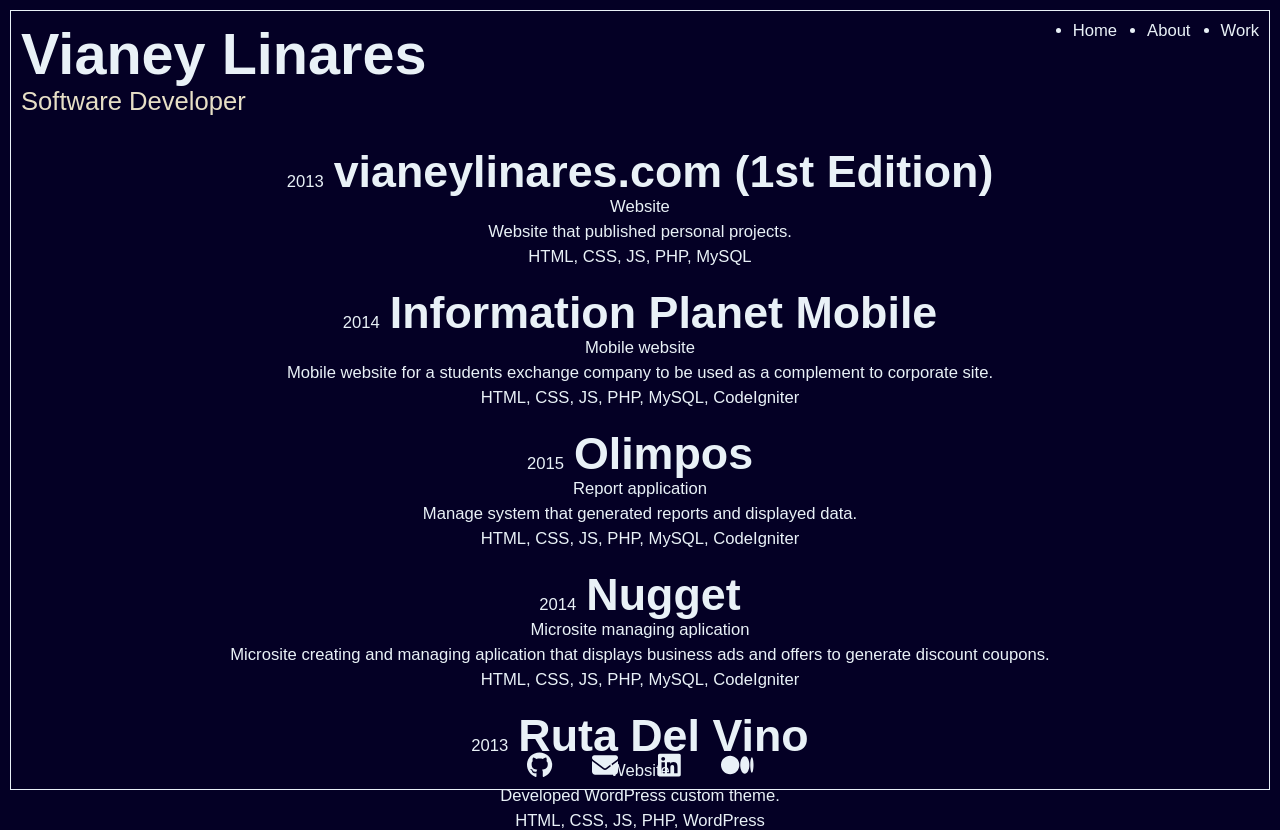
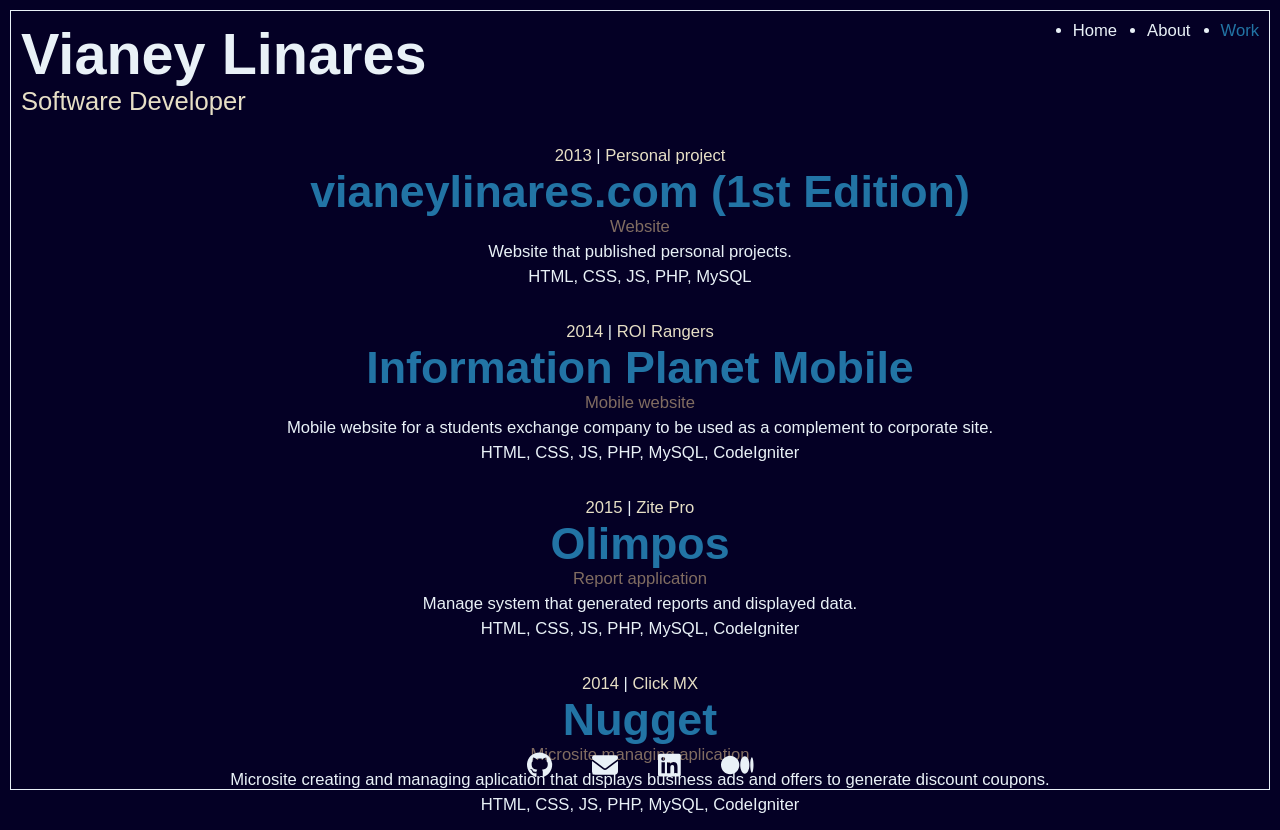
Before and after one commit to vianeylinares/vl-react, a React (Create React App) app: page /work in a window 1280 px wide. Shown: the top 830 px of the page. Built offline with nearby package versions, Linux system fonts and the light colour scheme.

Commit message:
Adjusted color styles to improve general content presentation.

```diff
--- a/src/components/Work.js
+++ b/src/components/Work.js
@@ -9,7 +9,7 @@ export const Work = () => {
           return(
             <article key={project.id} className='work-item'>
               <div>
-                <span className='year'>{project.year}</span>
+                <span className='year'>{project.year}</span> | <span className='company'>{project.company}</span>
                 <h2 className='title'>
                   {project.name}
                 </h2>
--- a/src/data/projects.js
+++ b/src/data/projects.js
@@ -6,7 +6,8 @@ export const projects = [
         'technology': 'HTML, CSS, JS, PHP, MySQL',
         'categories': 'Website',
         'year': '2013',
-        'description': 'Website that published personal projects.'
+        'description': 'Website that published personal projects.',
+        'company': 'Personal project'
     },
     {
         'id': '2',
@@ -15,7 +16,8 @@ export const projects = [
         'technology': 'HTML, CSS, JS, PHP, MySQL, CodeIgniter',
         'categories': 'Mobile website',
         'year': '2014',
-        'description': 'Mobile website for a students exchange company to be used as a complement to corporate site.'
+        'description': 'Mobile website for a students exchange company to be used as a complement to corporate site.',
+        'company': 'ROI Rangers'
     },
     {
         'id': '3',
@@ -24,7 +26,8 @@ export const projects = [
         'technology': 'HTML, CSS, JS, PHP, MySQL, CodeIgniter',
         'categories': 'Report application',
         'year': '2015',
-        'description': 'Manage system that generated reports and displayed data.'
+        'description': 'Manage system that generated reports and displayed data.',
+        'company': 'Zite Pro'
     },
     {
         'id': '4',
@@ -33,7 +36,8 @@ export const projects = [
         'technology': 'HTML, CSS, JS, PHP, MySQL, CodeIgniter',
         'categories': 'Microsite managing aplication',
         'year': '2014',
-        'description': 'Microsite creating and managing aplication that displays business ads and offers to generate discount coupons.'
+        'description': 'Microsite creating and managing aplication that displays business ads and offers to generate discount coupons.',
+        'company': 'Click MX'
     },
     {
         'id': '5',
@@ -42,7 +46,8 @@ export const projects = [
         'technology': 'HTML, CSS, JS, PHP, WordPress',
         'categories': 'Website',
         'year': '2013',
-        'description': 'Developed WordPress custom theme.'
+        'description': 'Developed WordPress custom theme.',
+        'company': 'Click MX'
     },
     {
         'id': '6',
@@ -51,7 +56,8 @@ export const projects = [
         'technology': 'HTML, CSS, JS, PHP, MySQL',
         'categories': 'Website',
         'year': '2013',
-        'description': 'Website that published personal projects.'
+        'description': 'Website that published personal projects.',
+        'company': 'Personal project'
     },
     {
         'id': '7',
@@ -60,7 +66,8 @@ export const projects = [
         'technology': 'HTML, CSS, JS, PHP, MySQL, CodeIgniter',
         'categories': 'Mobile website',
         'year': '2014',
-        'description': 'Mobile website for a students exchange company to be used as a complement to corporate site.'
+        'description': 'Mobile website for a students exchange company to be used as a complement to corporate site.',
+        'company': 'ROI Rangers'
     },
     {
         'id': '8',
@@ -69,7 +76,8 @@ export const projects = [
         'technology': 'HTML, CSS, JS, PHP, MySQL, CodeIgniter',
         'categories': 'Report application',
         'year': '2015',
-        'description': 'Manage system that generated reports and displayed data.'
+        'description': 'Manage system that generated reports and displayed data.',
+        'company': 'Zite Pro'
     },
     {
         'id': '9',
@@ -78,7 +86,8 @@ export const projects = [
         'technology': 'HTML, CSS, JS, PHP, MySQL, CodeIgniter',
         'categories': 'Microsite managing aplication',
         'year': '2014',
-        'description': 'Microsite creating and managing aplication that displays business ads and offers to generate discount coupons.'
+        'description': 'Microsite creating and managing aplication that displays business ads and offers to generate discount coupons.',
+        'company': 'Click MX'
     },
     {
         'id': '10',
@@ -87,7 +96,8 @@ export const projects = [
         'technology': 'HTML, CSS, JS, PHP, WordPress',
         'categories': 'Website',
         'year': '2013',
-        'description': 'Developed WordPress custom theme.'
+        'description': 'Developed WordPress custom theme.',
+        'company': 'Click MX'
     },
 
 ];
--- a/src/index.css
+++ b/src/index.css
@@ -142,6 +142,10 @@ body{
   font-size: 30px;
 }
 
+.active{
+  color: var(--light-blue) !important;
+}
+
 @media(max-width: 767px){
 
   .branding-socials,
@@ -234,7 +238,7 @@ body{
   display: flex;
   justify-content: center;
   flex-wrap: wrap;
-  text-align: center;;
+  text-align: center;
 }
 
 .welcome h2,
@@ -245,6 +249,7 @@ body{
 .welcome h2{
   font-size: 3vw;
   margin-bottom: 20px;
+  color: var(--light-blue);
 }
 
 .welcome p{
@@ -274,6 +279,10 @@ body{
   text-align: center;
 }
 
+.about p.strong.italic{
+  color: var(--light-blue);
+}
+
 
 /* Work */
 
@@ -301,20 +310,26 @@ body{
 .work-item{
   width: 100%;
   text-align: center;
-  margin-bottom: 15px;
+  margin-bottom: 30px;
 }
 
 .work-item .year,
-.work-item .title{
+.work-item .company{
   display: inline-block;
 }
 
 .work-item .title{
-  font-size: 3.5vw;
+  display: block;
 }
 
-.work-item .year{
-  margin-right: 10px;
+.work-item .title{
+  font-size: 3.5vw;
+  color: var(--light-blue)
+}
+
+.work-item .year,
+.work-item .company{
+  color: var(--light-yellow);
 }
 
 .work-item .type,
@@ -324,6 +339,10 @@ body{
   margin-bottom: 5px;
 }
 
+.work-item .type{
+  color: var(--light-brown);
+}
+
 @media(max-width: 767px){
   .work-item .title{
     font-size: 8vw;
```
